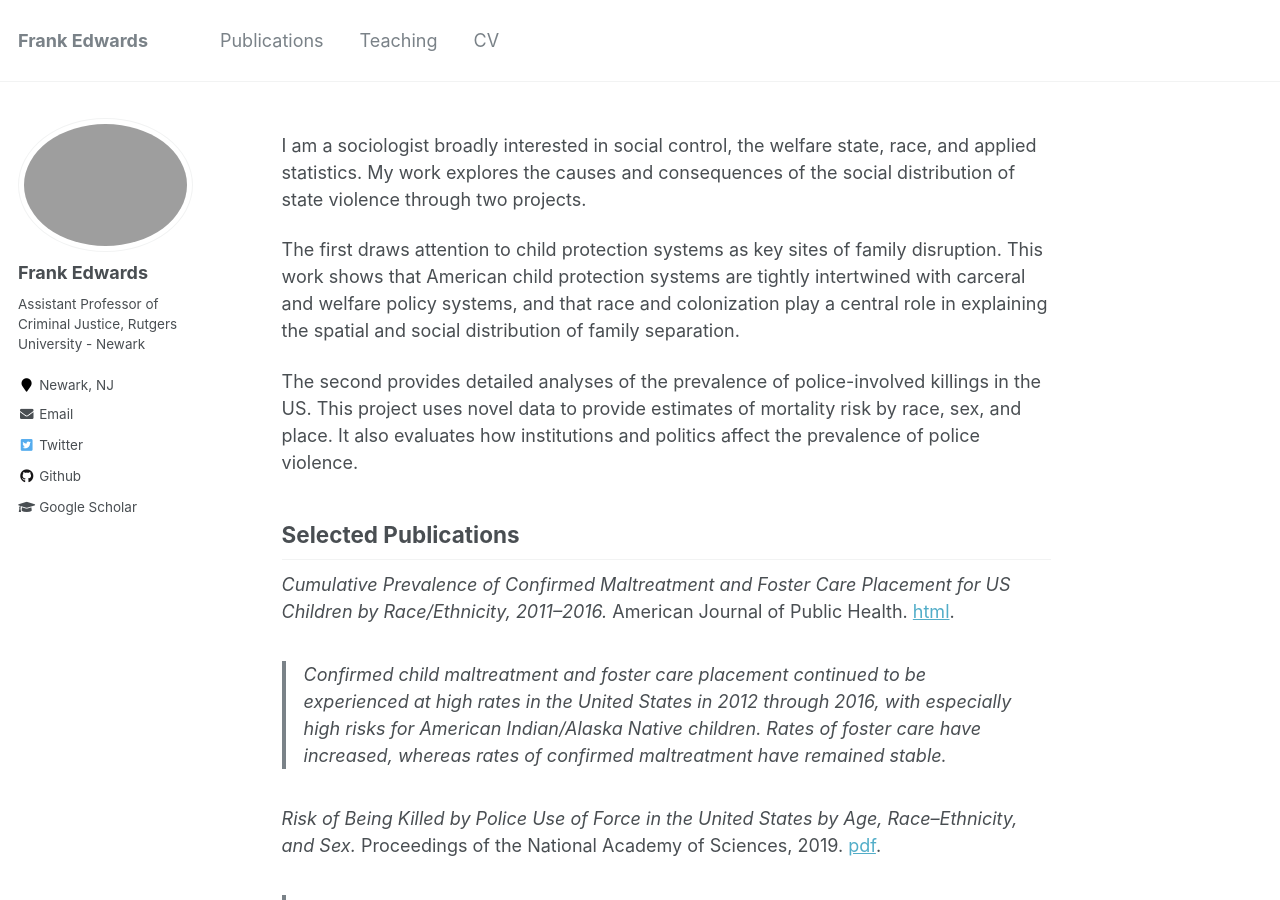
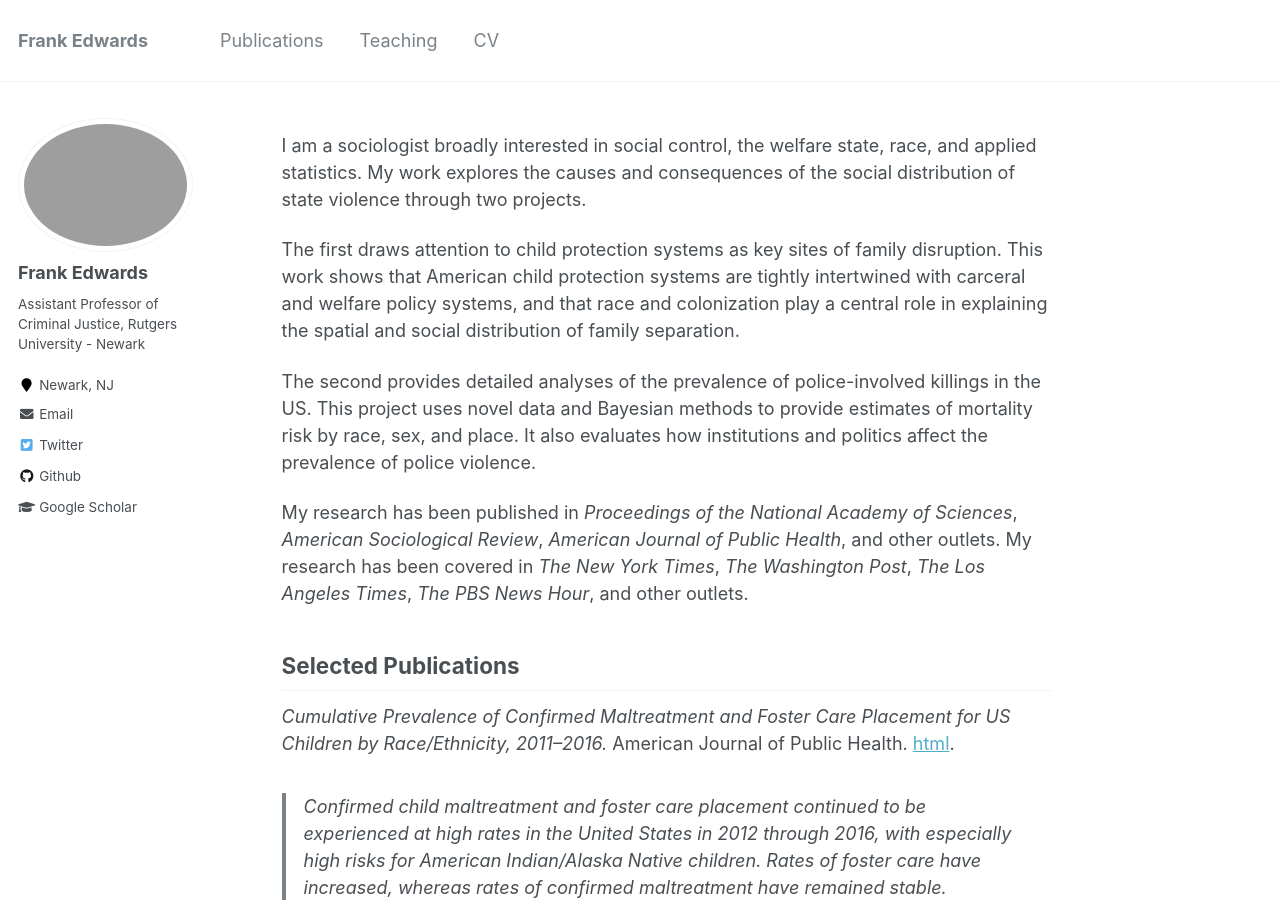
Before and after one commit to f-edwards/f-edwards.github.io, a Jekyll site: the page built from _pages/about.md, in a window 1280 px wide and 900 px high. Built offline with Jekyll 4.4.1, drawn with Linux system fonts in a browser that asks for light colours; comment, search, counter and statistics services are not loaded.

Commit message:
update about

```diff
--- a/_pages/about.md
+++ b/_pages/about.md
@@ -16,7 +16,9 @@ I am a sociologist broadly interested in social control, the welfare state, race
 
 The first draws attention to child protection systems as key sites of family disruption. This work shows that American child protection systems are tightly intertwined with carceral and welfare policy systems, and that race and colonization play a central role in explaining the spatial and social distribution of family separation.
 
-The second provides detailed analyses of the prevalence of police-involved killings in the US. This project uses novel data to provide estimates of mortality risk by race, sex, and place. It also evaluates how institutions and politics affect the prevalence of police violence.
+The second provides detailed analyses of the prevalence of police-involved killings in the US. This project uses novel data and Bayesian methods to provide estimates of mortality risk by race, sex, and place. It also evaluates how institutions and politics affect the prevalence of police violence.
+
+My research has been published in *Proceedings of the National Academy of Sciences*, *American Sociological Review*, *American Journal of Public Health*, and other outlets. My research has been covered in *The New York Times*, *The Washington Post*, *The Los Angeles Times*, *The PBS News Hour*, and other outlets.
 
 ## Selected Publications
 
```
Also changed, not shown: 4 other files.
